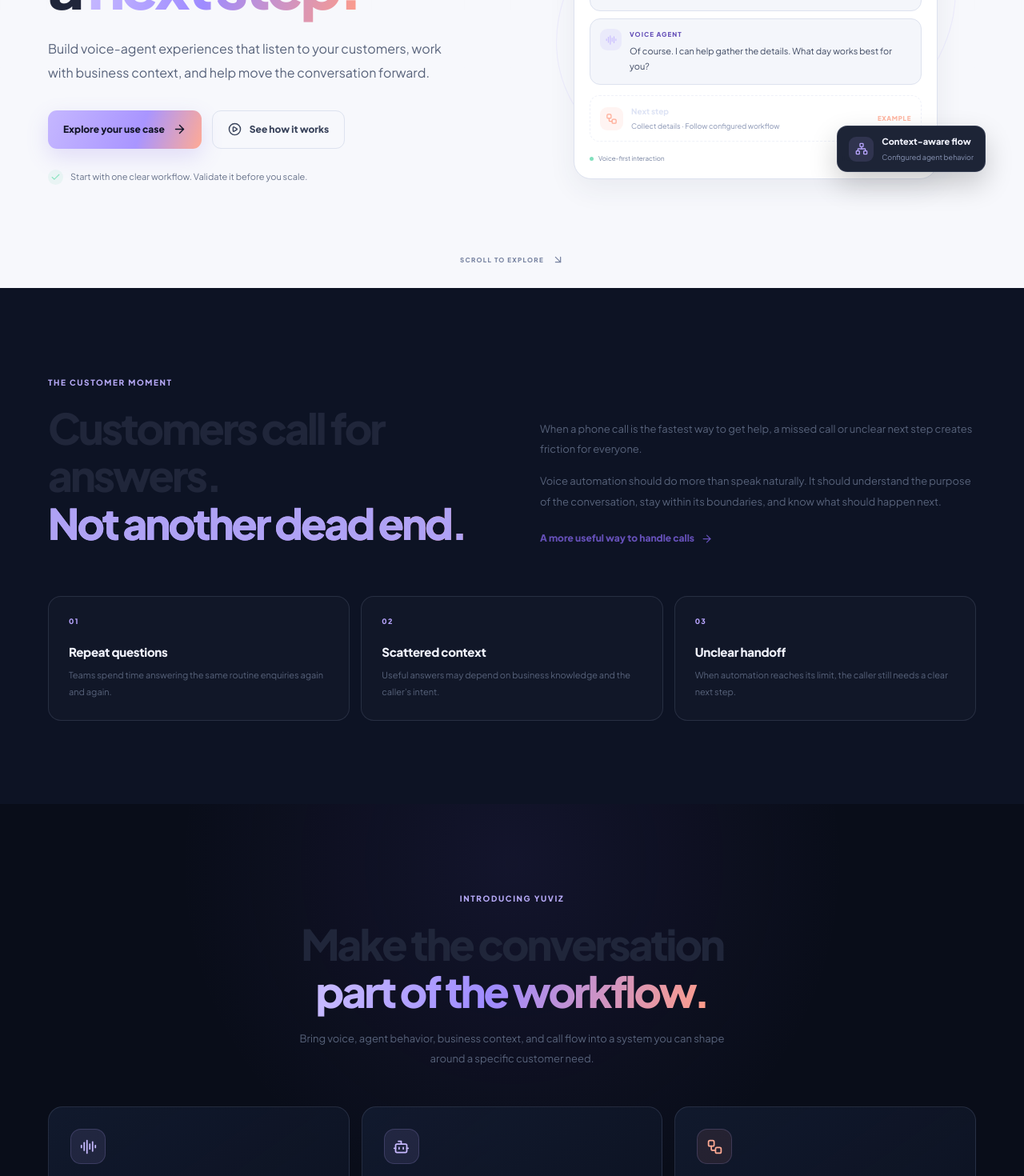
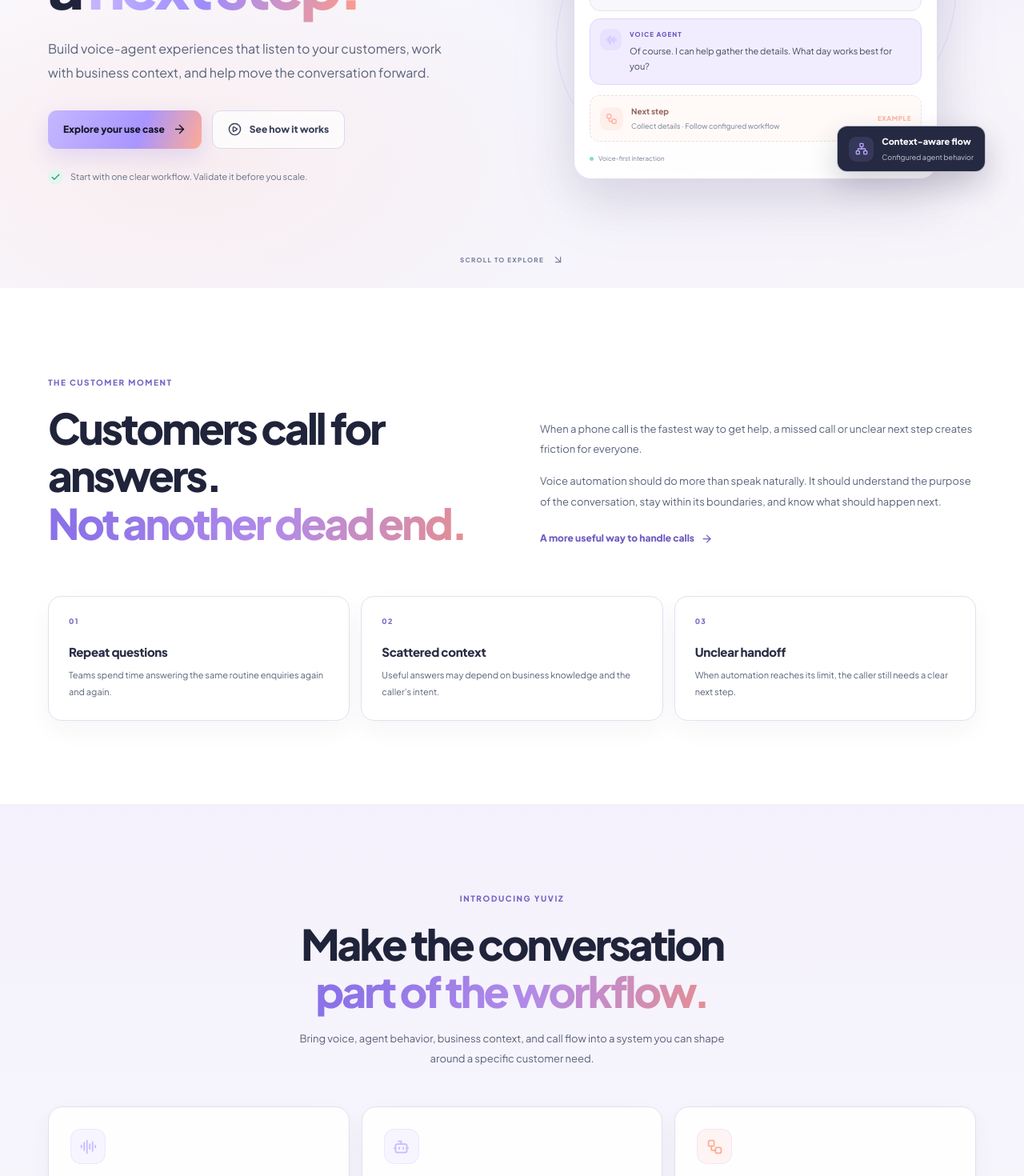
Before and after one commit to yuviz-ai/website, a Next.js app: page / in a window 1280 px wide. Shown: the part 380-1850 px from the top of the page at 80% size. Built offline with nearby package versions, Linux system fonts and the light colour scheme; a web font is replaced by a local one.

Commit message:
Improve light theme with layered surfaces and stronger contrast

```diff
--- a/app/globals.css
+++ b/app/globals.css
@@ -839,3 +839,170 @@ body.yuviz-light-theme .login-pill:hover { background:#403477; }
 body.yuviz-light-theme footer { background:#F7F8FC!important; color:#68738B!important; border-color:#DDE2EF!important; }
 body.yuviz-light-theme footer a { color:#59647D!important; }
 body.yuviz-light-theme footer a:hover { color:#51418F!important; }
+
+
+/* Refined light theme: warm porcelain, soft lavender atmosphere, and clear card contrast */
+body.yuviz-light-theme {
+  --background: #F8F7FC;
+  --foreground: #20243A;
+  --card: #FFFFFF;
+  --panel: #F0EDFA;
+  --line: #E3E0EF;
+  --muted: #626B83;
+  --ink: #20243A;
+  --border: #E3E0EF;
+  background: #F8F7FC;
+  color: #20243A;
+}
+body.yuviz-light-theme html { background: #F8F7FC; }
+body.yuviz-light-theme .story-site { background: #F8F7FC; color: #20243A; }
+body.yuviz-light-theme .story-hero {
+  background:
+    radial-gradient(ellipse at 76% 30%, rgba(195, 181, 255, .28) 0%, rgba(195, 181, 255, 0) 36%),
+    radial-gradient(ellipse at 16% 78%, rgba(255, 190, 174, .17) 0%, rgba(255, 190, 174, 0) 34%),
+    linear-gradient(135deg, #FCFBFF 0%, #F6F5FC 54%, #F8F5FA 100%);
+}
+body.yuviz-light-theme .story-hero-grid { opacity: .2; }
+body.yuviz-light-theme .story-hero h1,
+body.yuviz-light-theme .story-section h2,
+body.yuviz-light-theme .story-subpage-hero h1,
+body.yuviz-light-theme .story-case-dialogue h2,
+body.yuviz-light-theme .story-faq-page-list summary,
+body.yuviz-light-theme .story-pricing-card h2,
+body.yuviz-light-theme .story-use-index-card h2,
+body.yuviz-light-theme .story-case-card h2,
+body.yuviz-light-theme .story-case-bottom h2 { color: #20243A; }
+body.yuviz-light-theme .story-hero em,
+body.yuviz-light-theme .story-section h2 em,
+body.yuviz-light-theme .story-subpage-hero h1 em {
+  background: linear-gradient(105deg, #8B72E8 8%, #B28BE8 55%, #E58E91 100%);
+  -webkit-background-clip: text;
+  background-clip: text;
+  color: transparent;
+}
+body.yuviz-light-theme .story-kicker { color: #7865C4; }
+body.yuviz-light-theme .story-lede,
+body.yuviz-light-theme .story-section p,
+body.yuviz-light-theme .story-subpage-hero p,
+body.yuviz-light-theme .story-case-dialogue>div:first-child>p,
+body.yuviz-light-theme .story-pricing-card p,
+body.yuviz-light-theme .story-use-index-card p,
+body.yuviz-light-theme .story-case-card p,
+body.yuviz-light-theme .story-case-bottom p,
+body.yuviz-light-theme .story-faq-page-list details p { color: #59627A; }
+body.yuviz-light-theme .story-visual-wrap { filter: drop-shadow(0 22px 40px rgba(74, 63, 125, .08)); }
+body.yuviz-light-theme .story-call-card {
+  background: rgba(255,255,255,.94);
+  border-color: #E1DDF0;
+  box-shadow: 0 24px 65px rgba(59, 52, 99, .12);
+}
+body.yuviz-light-theme .story-call-top strong,
+body.yuviz-light-theme .story-tool-row strong { color: #30354D; }
+body.yuviz-light-theme .story-call-top small,
+body.yuviz-light-theme .story-tool-row small,
+body.yuviz-light-theme .story-call-status>span:nth-child(2),
+body.yuviz-light-theme .story-call-foot { color: #747D96; }
+body.yuviz-light-theme .story-chat-row {
+  background: #F7F7FC;
+  border-color: #E4E3F1;
+}
+body.yuviz-light-theme .story-chat-row.story-agent {
+  background: #F1EDFF;
+  border-color: #DED5FF;
+}
+body.yuviz-light-theme .story-chat-row p { color: #404861; }
+body.yuviz-light-theme .story-chat-row small { color: #6C58BB; }
+body.yuviz-light-theme .story-tool-row {
+  background: #FFFAF8;
+  border-color: #F0DED9;
+}
+body.yuviz-light-theme .story-tool-row strong { color: #8E6259; }
+body.yuviz-light-theme .story-float-card {
+  background: #252A42;
+  border-color: rgba(255,255,255,.7);
+  box-shadow: 0 16px 36px rgba(39, 36, 67, .2);
+  color: #F8F7FF;
+}
+body.yuviz-light-theme .story-float-card strong { color: #FFFFFF; }
+body.yuviz-light-theme .story-float-card small { color: #C3C9DD; }
+body.yuviz-light-theme .story-orbit { border-color: rgba(151, 127, 226, .16); }
+
+/* Alternate section surfaces make the long page feel composed, not washed out */
+body.yuviz-light-theme .story-challenge,
+body.yuviz-light-theme .story-use-cases,
+body.yuviz-light-theme .story-faq {
+  background: #FFFFFF;
+}
+body.yuviz-light-theme .story-approach,
+body.yuviz-light-theme .story-principles {
+  background: linear-gradient(180deg, #F4F1FC 0%, #F8F7FC 100%);
+}
+body.yuviz-light-theme .story-flow {
+  background: #F0F2FA;
+}
+body.yuviz-light-theme .story-friction-grid article,
+body.yuviz-light-theme .story-pillar,
+body.yuviz-light-theme .story-flow-track article,
+body.yuviz-light-theme .story-principle-list article,
+body.yuviz-light-theme .story-use-card,
+body.yuviz-light-theme .story-feature-card,
+body.yuviz-light-theme .story-contact-card {
+  background: rgba(255,255,255,.88);
+  border-color: #E2E0EF;
+  box-shadow: 0 12px 30px rgba(49, 45, 88, .045);
+}
+body.yuviz-light-theme .story-friction-grid h3,
+body.yuviz-light-theme .story-pillar h3,
+body.yuviz-light-theme .story-flow-track h3,
+body.yuviz-light-theme .story-principle-list h3,
+body.yuviz-light-theme .story-use-card h3 { color: #292E46; }
+body.yuviz-light-theme .story-number,
+body.yuviz-light-theme .story-flow-num,
+body.yuviz-light-theme .story-pillar-step,
+body.yuviz-light-theme .story-use-label { color: #7865C4; }
+body.yuviz-light-theme .story-architecture-note {
+  background: #E8E4F8;
+  border-color: #D8D0F1;
+  color: #4D4770;
+}
+body.yuviz-light-theme .story-final-cta {
+  background:
+    radial-gradient(ellipse at 18% 20%, rgba(196, 177, 255, .38), transparent 38%),
+    radial-gradient(ellipse at 85% 80%, rgba(255, 184, 166, .32), transparent 36%),
+    linear-gradient(125deg, #F0ECFC, #FAF4F4);
+  border-top: 1px solid #E5DFF2;
+}
+body.yuviz-light-theme .story-final-cta h2 { color: #22263D; }
+body.yuviz-light-theme .story-final-cta p { color: #5C647B; }
+body.yuviz-light-theme .story-final-note { color: #646D84; }
+body.yuviz-light-theme .story-button-quiet {
+  background: rgba(255,255,255,.72);
+  color: #39415A;
+  border-color: #DCD9EB;
+}
+body.yuviz-light-theme .story-button-quiet:hover { background: #FFFFFF; border-color: #BEB2EE; }
+body.yuviz-light-theme .story-proof-note { color: #667089; }
+body.yuviz-light-theme .story-proof-mark { background: #E1F6EE; color: #168765; }
+body.yuviz-light-theme .story-faq-list details,
+body.yuviz-light-theme .story-faq-page-list details { border-color: #E2E0EF; }
+body.yuviz-light-theme .story-text-link,
+body.yuviz-light-theme .story-breadcrumb a { color: #705BC1; }
+body.yuviz-light-theme .story-subpage,
+body.yuviz-light-theme .story-subpage-hero { background: #F8F7FC; }
+body.yuviz-light-theme .story-subpage .story-case-card,
+body.yuviz-light-theme .story-subpage .story-use-index-card,
+body.yuviz-light-theme .story-subpage .story-dialogue-card {
+  background: #FFFFFF;
+  border-color: #E1DDF0;
+  box-shadow: 0 12px 32px rgba(49,45,88,.06);
+}
+body.yuviz-light-theme .story-subpage .story-dialogue-line { background: #F7F7FC; border-color: #E4E3F1; }
+body.yuviz-light-theme .story-subpage .story-dialogue-line.agent { background: #F1EDFF; border-color: #DED5FF; }
+body.yuviz-light-theme .story-subpage .story-dialogue-line p { color: #404861; }
+body.yuviz-light-theme .story-case-bottom>div,
+body.yuviz-light-theme .story-pricing-bottom>div { background: #F0EDFF; border-color: #D9D0FF; color: #51418F; }
+body.yuviz-light-theme .nav-pill-dock { background: rgba(255,255,255,.9)!important; border-color: #E2DFF0!important; }
+body.yuviz-light-theme .nav-pill-dock a>span,
+body.yuviz-light-theme .nav-pill-dock [class~="text-[#221A1E]"] { color: #30354D!important; }
+body.yuviz-light-theme .nav-pill-dock .btn-pill-primary { background: linear-gradient(105deg,#A996F5,#C0A5F5 62%,#F0A59A)!important; color: #211B3A!important; }
+body.yuviz-light-theme footer { background: #F8F7FC!important; color: #68718A!important; border-color: #E2E0EF!important; }
```
